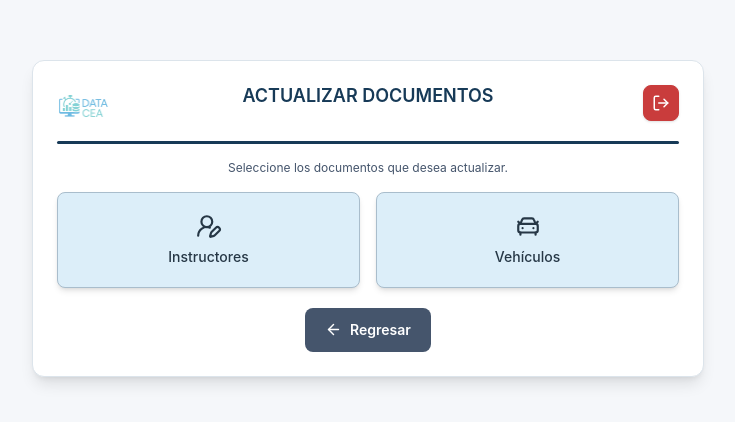
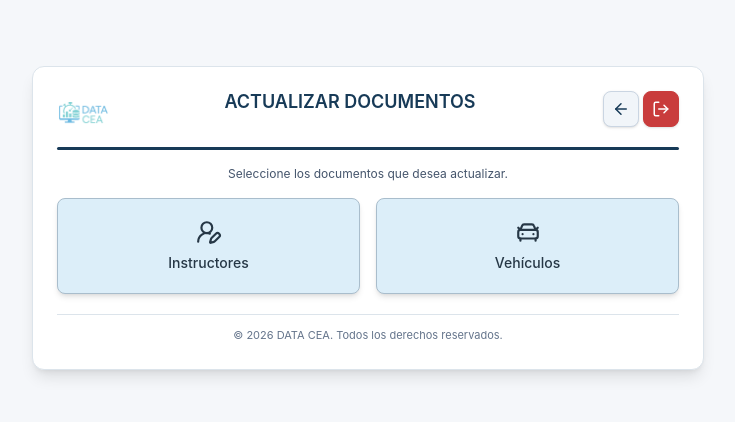
Before and after one commit to YulianoB/DATA-CEA, a Next.js app: page /instructor/practica/documentos in a window 1280 px wide. Shown: the part 182-604 px from the top of the page, without its empty margins (272-1007 px from the left). Built offline with nearby package versions, Linux system fonts and the light colour scheme; sample sign-in values are in the browser's storage.

Commit message:
Ajustar navegación compacta y pie de página en menú documentos

```diff
--- a/app/instructor/practica/documentos/page.js
+++ b/app/instructor/practica/documentos/page.js
@@ -3,8 +3,9 @@
 
 import { useRouter } from 'next/navigation'
 import { useEffect, useState } from 'react'
-import { CarFront, FileUp, LogOut, ArrowLeft, UserRoundPen } from 'lucide-react'
+import { CarFront, LogOut, ArrowLeft, UserRoundPen } from 'lucide-react'
 import { cerrarSesion } from '@/lib/auth/logout'
+import { PiePaginaPractica } from '@/components/instructor/practica/EstilosModuloPractica'
 
 export default function DocumentosPage() {
   const router = useRouter()
@@ -35,7 +36,7 @@ export default function DocumentosPage() {
   return (
     <div className="flex min-h-screen items-center justify-center bg-[#F5F7FA] p-4">
       <div className="w-full max-w-2xl rounded-xl border border-[#DCE4EB] bg-white p-4 shadow-lg sm:p-6">
-        <div className="relative mb-3 grid grid-cols-[52px_1fr_52px] items-start gap-2">
+        <div className="relative mb-3 grid grid-cols-[52px_1fr_88px] items-start gap-2">
           <div className="flex justify-start">
             <img src="/logo.png" alt="DATA CEA" className="h-11 w-auto object-contain" />
           </div>
@@ -44,7 +45,8 @@ export default function DocumentosPage() {
             <p className="mt-1 truncate text-[11px] leading-tight text-[#64748B]">{user.nombreCompleto || user.usuario}</p>
             {user.nombreEmpresa && <p className="mt-0.5 truncate text-[10px] leading-tight text-[#64748B]">{user.nombreEmpresa}</p>}
           </div>
-          <div className="flex justify-end">
+          <div className="flex justify-end gap-1">
+            <button type="button" onClick={() => router.push('/instructor/practica')} title="Regresar" aria-label="Regresar" className="flex h-9 w-9 items-center justify-center rounded-lg border border-slate-300 bg-slate-100 text-[#173A57] shadow-sm transition hover:bg-slate-200"><ArrowLeft size={18} /></button>
             <button type="button" onClick={() => cerrarSesion(router)} title="Cerrar sesión" aria-label="Cerrar sesión" className="flex h-9 w-9 items-center justify-center rounded-lg border border-[#C93C3C] bg-[#C93C3C] text-white shadow-sm transition-all hover:bg-[#A92F2F]">
               <LogOut size={18} />
             </button>
@@ -60,11 +62,7 @@ export default function DocumentosPage() {
             </button>
           ))}
         </div>
-        <div className="mt-5 flex justify-center">
-          <button type="button" onClick={() => router.push('/instructor/practica')} className="inline-flex min-h-11 items-center justify-center gap-2 rounded-lg bg-slate-600 px-5 py-2 text-sm font-semibold text-white transition hover:bg-slate-700">
-            <ArrowLeft size={17} /> Regresar
-          </button>
-        </div>
+        <PiePaginaPractica />
       </div>
     </div>
   )
```
